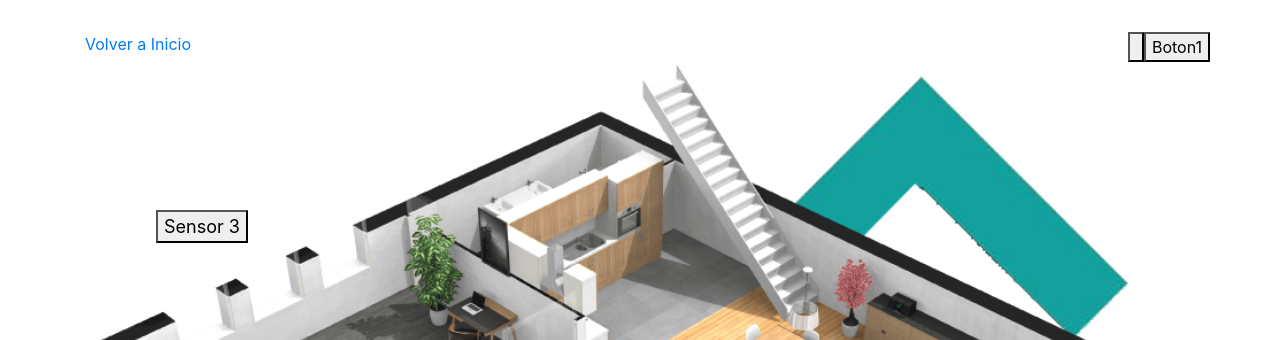
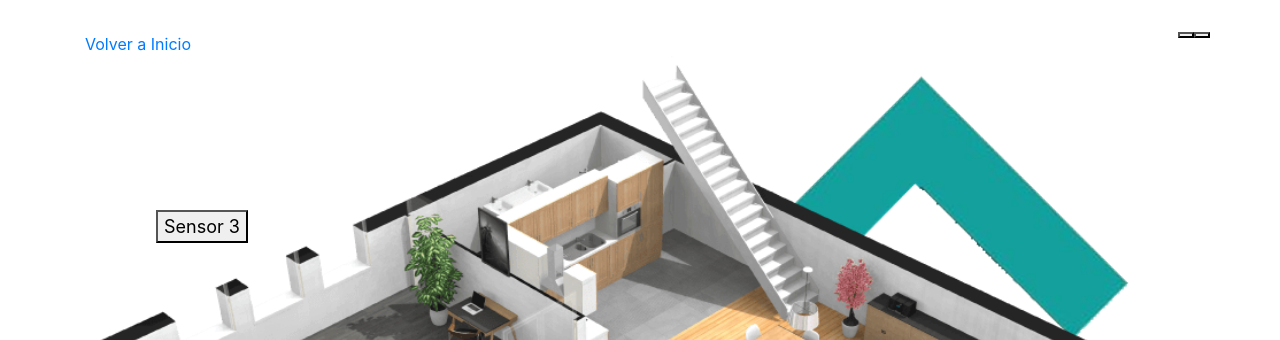
Before and after one commit to Fran-26/flask_test, a Flask app: page /sensores in a window 1280 px wide. Shown: the part 224-564 px from the top of the page. Run offline with Flask 2, Linux system fonts and the light colour scheme; some libraries are stand-ins or nearby versions.

Commit message:
minor changes

```diff
--- a/static/sensores.js
+++ b/static/sensores.js
@@ -46,11 +46,14 @@ function update (){
 				obj = JSON.parse(req.responseText);
 				obj.forEach((item) => {
 					var id="s"+item.id.toString();
+					if (id != 5) {
 						document.getElementById(id).innerHTML = item.sensor + "<br>" + item.estado;
 						if (item.estado == 'cerrado')
 							document.getElementById(id).className = "btn btn-success";
 						else if (item.estado == 'abierto')
 							document.getElementById(id).className = "btn btn-danger";
+					}
+					else {
 						if (item.estado == 'desactivado')
 						{
 							document.getElementById(id).className = "btn btn-outline-success";
@@ -62,6 +65,7 @@ function update (){
 							document.getElementById(id).className = "btn btn-outline-danger";
 							document.getElementById(id).innerHTML = "Desbloquear Alarma <i class=\"fas fa-lock-open\"></i>";
 							alarma = true;
+						}
 					}
 				});
 			}
--- a/templates/sensores.html
+++ b/templates/sensores.html
@@ -19,7 +19,7 @@
 	<a href="{{ url_for('index') }}">Volver a Inicio</a>
 	<div class="btn-group btn-group-lg" id="alarma">
 		<button type="button" id="s6"></button>
-		<button type="button" onclick="activar()" id = "s5">Boton1</button>
+		<button type="button" onclick="activar()" id = "s5"></button>
 	</div>
 	<img src="{{url_for('static', filename='plano.png')}}" width="100%" height="auto">
 	<div class="topleft" id = "sensor_1"><button type="button" onclick="loadTable(1)" id = "s0" >Sensor 1</button></div>
```
Lines whose indentation alone changed are shown as unchanged.
